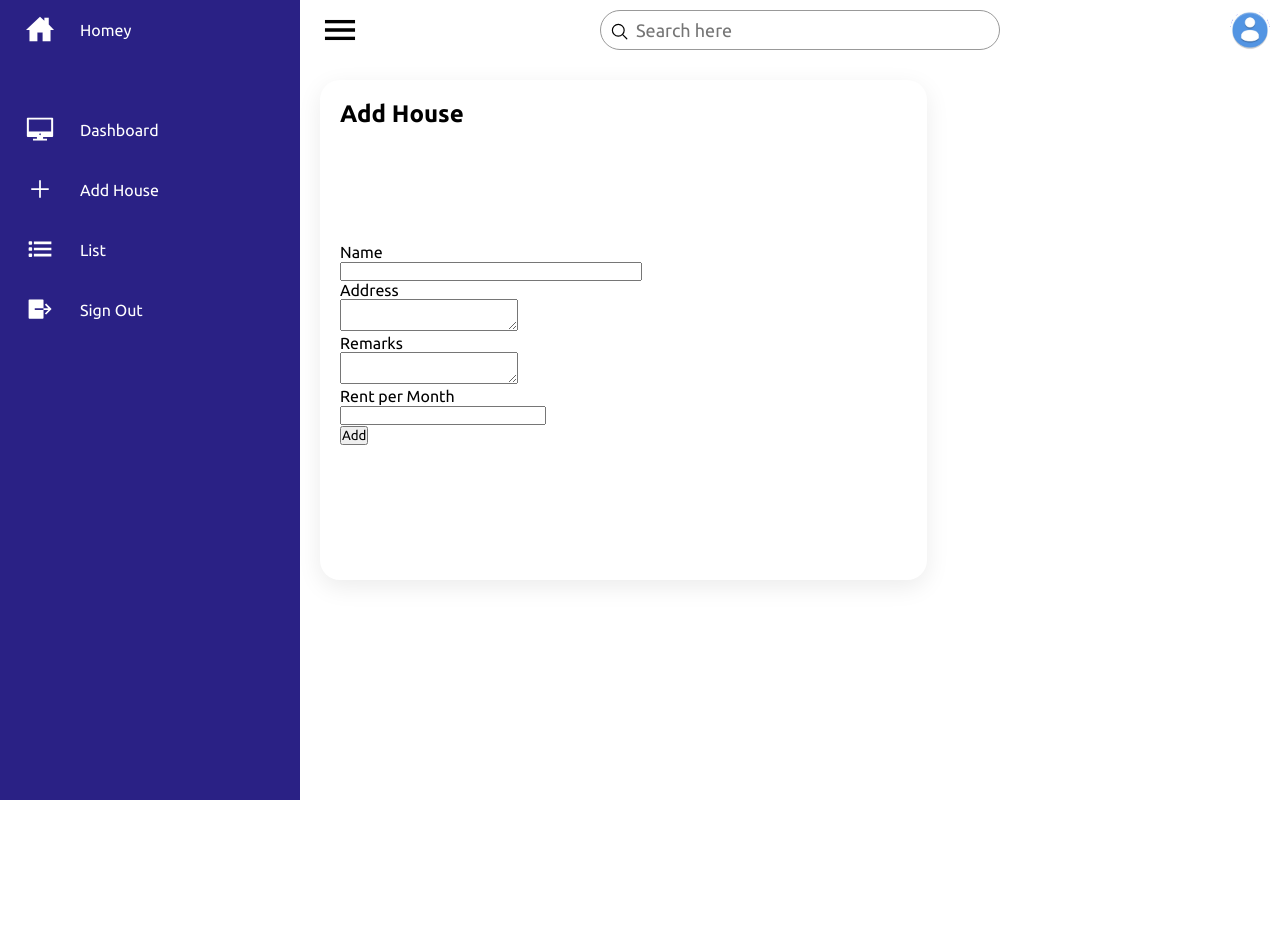
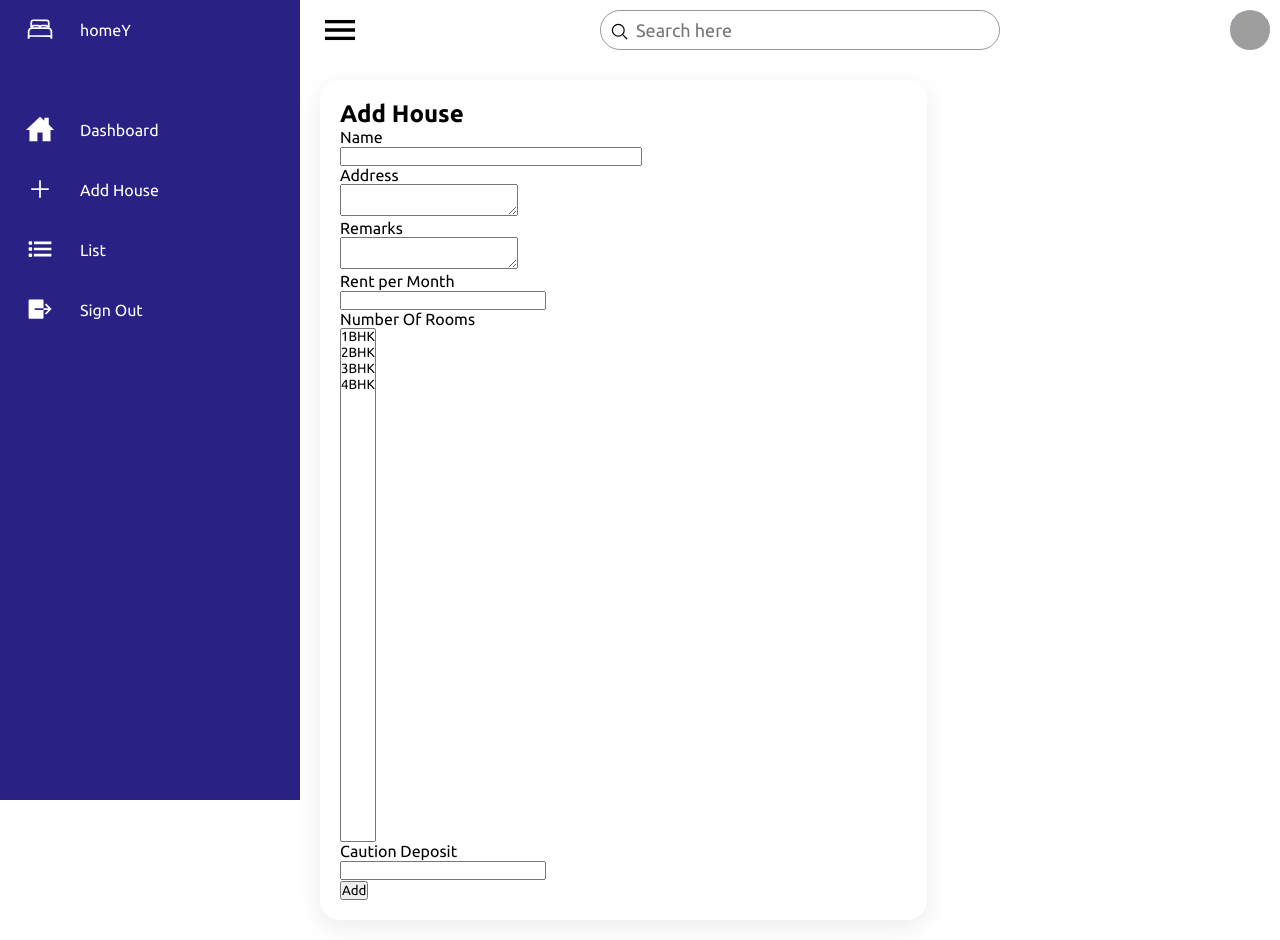
Before and after one commit to math-lover31415/Homey, a Flask app: page /add in a window 1280 px wide. Before the commit the page ends 800 px from the top, so only its background shows below. Run offline with Flask 3, Linux system fonts and the light colour scheme; the visitor is signed in with stand-in values (Sample User, id 1); grey boxes are pictures that could not be loaded.

Commit message:
Caution Deposit and Number of Bedrooms

```diff
--- a/app/forms.py
+++ b/app/forms.py
@@ -1,5 +1,5 @@
 from flask_wtf import FlaskForm
-from wtforms import StringField, PasswordField, BooleanField, SubmitField, DecimalField, TextAreaField
+from wtforms import StringField, PasswordField, BooleanField, SubmitField, DecimalField, TextAreaField, SelectField
 from wtforms.validators import ValidationError, DataRequired, Email, EqualTo
 
 from app.models import User
@@ -35,4 +35,6 @@ class HouseForm(FlaskForm):
     address = TextAreaField('Address', validators=[DataRequired()])
     remarks = TextAreaField('Remarks', validators=[DataRequired()])
     rent = DecimalField('Rent per Month', validators=[DataRequired()])
+    caution_deposit = DecimalField('Caution Deposit', validators=[DataRequired()])
+    number_of_rooms = SelectField(choices=[('1BHK', '1BHK'), ('2BHK', '2BHK'), ('3BHK', '3BHK'), ('4BHK', '4BHK')])
     submit = SubmitField("Add")
--- a/app/models.py
+++ b/app/models.py
@@ -1,4 +1,6 @@
 from app import db, login
+
+from hashlib import md5
 from flask_login import UserMixin
 from werkzeug.security import generate_password_hash, check_password_hash
 
@@ -18,6 +20,11 @@ class User(UserMixin, db.Model):
     def check_password(self, password):
         return check_password_hash(self.password_hash, password)
 
+    def avatar(self, size):
+        digest = md5(self.email.lower().encode('utf-8')).hexdigest()
+        return 'https://www.gravatar.com/avatar/{}?d=identicon&s={}'.format(
+            digest, size)
+
 
 class House(db.Model):
     id = db.Column(db.Integer, primary_key=True)
@@ -25,6 +32,8 @@ class House(db.Model):
     address = db.Column(db.String(256))
     remarks = db.Column(db.String(128))
     rent = db.Column(db.BigInteger)
+    number_of_rooms = db.Column(db.String(32))
+    caution_deposit = db.Column(db.Integer)
     owner = db.Column(db.Integer)
     def __repr(self):
         return 'User{}'.format(self.id)
--- a/app/routes.py
+++ b/app/routes.py
@@ -58,7 +58,8 @@ def dashboard():
 def add():
     form = HouseForm()
     if form.validate_on_submit():
-        house = House(name=form.name.data, address=form.address.data, remarks=form.remarks.data, rent=int(form.rent.data), owner=current_user.id)
+        house = House(name=form.name.data, address=form.address.data, remarks=form.remarks.data, rent=int(form.rent.data),\
+                      number_of_rooms=form.number_of_rooms.data, owner=current_user.id, caution_deposit=form.caution_deposit.data)
         db.session.add(house)
         db.session.commit()
         flash("House added")
--- a/app/templates/add.html
+++ b/app/templates/add.html
@@ -38,6 +38,20 @@
                 <span style="color: #ff0000;">[{{ error }}]</span>
                 {% endfor %}
             </p>
+            <p>
+                {{ form.number_of_rooms.label }}<br>
+                {{ form.number_of_rooms(size=32) }}<br>
+                {% for error in form.number_of_rooms.errors %}
+                <span style="color: #ff0000;">[{{ error }}]</span>
+                {% endfor %}
+            </p>
+            <p>
+                {{ form.caution_deposit.label }}<br>
+                {{ form.caution_deposit(size=32) }}<br>
+                {% for error in form.caution_deposit.errors %}
+                <span style="color: #ff0000;">[{{ error }}]</span>
+                {% endfor %}
+            </p>
             <p>{{ form.submit() }}</p>
         </form>
     </div>
--- a/app/templates/base.html
+++ b/app/templates/base.html
@@ -33,9 +33,9 @@
                 <li>
                     <a>
                         <span class="icon">
-                            <ion-icon name="home-sharp"></ion-icon>
+                            <ion-icon name="bed-outline"></ion-icon>
                         </span>
-                        <span class="title">Homey</span>
+                        <span class="title">homeY</span> <!--Arapey, Bukhari Script-->
                     </a>
                 </li>
                 {% if current_user.is_anonymous %}
@@ -51,7 +51,7 @@
                 <li>
                     <a href="{{ url_for('dashboard') }}">
                         <span class="icon">
-                            <ion-icon name="desktop-sharp"></ion-icon>
+                            <ion-icon name="home-sharp"></ion-icon>
                         </span>
                         <span class="title">Dashboard</span>
                     </a>
@@ -124,7 +124,7 @@
                     {% else %}
                     <a href="{{ url_for('user', id=current_user.id) }}">Profile
                     {% endif %}
-                    <img src="{{ url_for('static', filename='img/user.jpg') }}" alt="Text">
+                    <img src="{{ current_user.avatar(128) }}" alt="Text">
                     </a>
                 </div>
             </div>
--- a/app/templates/dash.html
+++ b/app/templates/dash.html
@@ -41,7 +41,7 @@
             {% for house in titles %}
             <tr>
                 <td>{{ house.name }}</td>
-                    <td><a href="/house/{{ house.name }}" class="btn-click"><span class="status inProgress">View</span></a></td>
+                    <td><a href="/house/{{ house.id }}" class="btn-click"><span class="status inProgress">View</span></a></td>
             </tr>
             {% endfor %}
         </tbody>
```
Also changed, not shown: app/static/styles/dash.css (+0 -32 lines), app/templates/house.html (+8 -0 lines), migrations/versions/c6c67ef19024_.py (added, +34 -0 lines), app.db, app/static/img/user.jpg (deleted).
